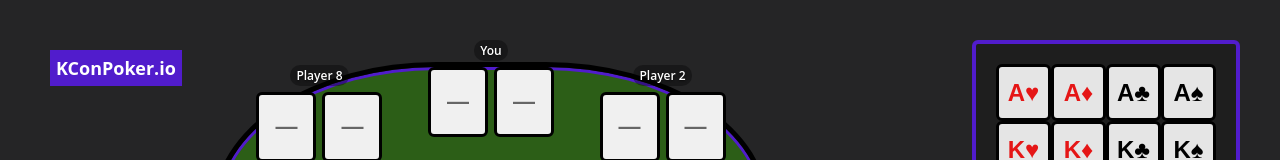
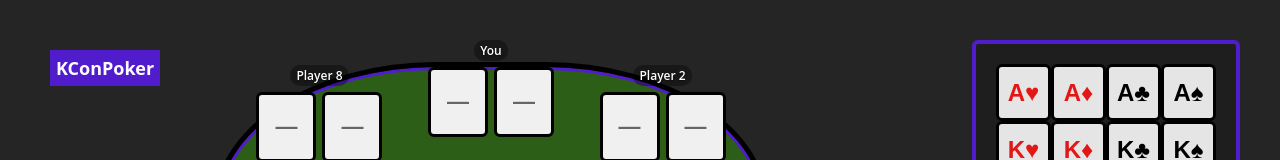
Before and after one commit to PlainOldKevin/KConPoker, a React (Vite) app in the folder client/: page / in a window 1280 px wide. Shown: the top 160 px of the page. Built offline with nearby package versions, Linux system fonts and the light colour scheme; no server answers.

Commit message:
page title change

```diff
--- a/client/src/components/PokerTable/PokerTable.tsx
+++ b/client/src/components/PokerTable/PokerTable.tsx
@@ -20,7 +20,7 @@ export default function PokerTable({
 }: PokerTableProps) {
   return (
     <div className={styles.tableArea}>
-      <span className={styles.branding}>KConPoker.io</span>
+      <span className={styles.branding}>KConPoker</span>
       {/* Felt surface */}
       <div className={styles.table}></div>
       {/* Player hands arrayed around the table edge */}
```
